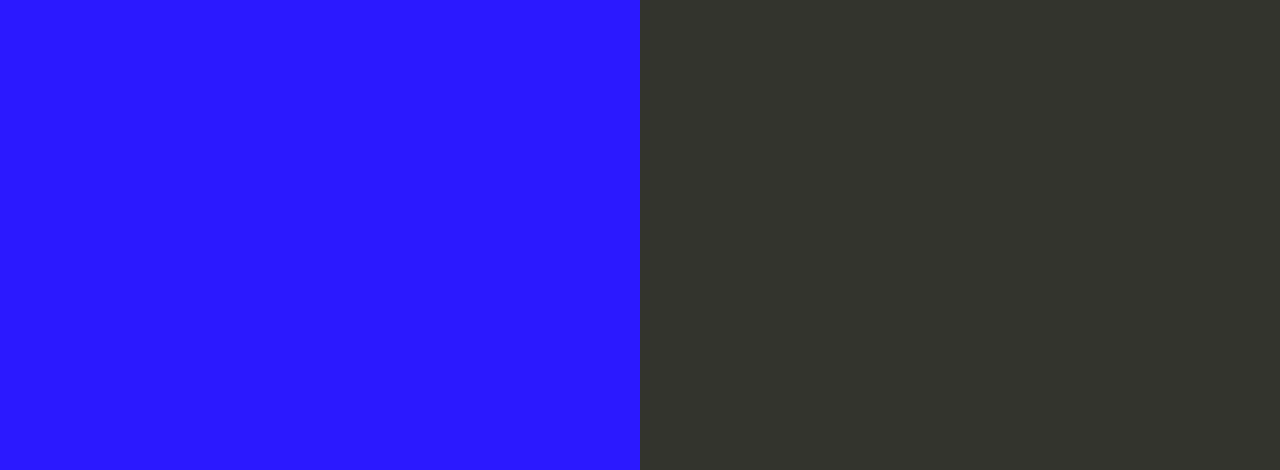
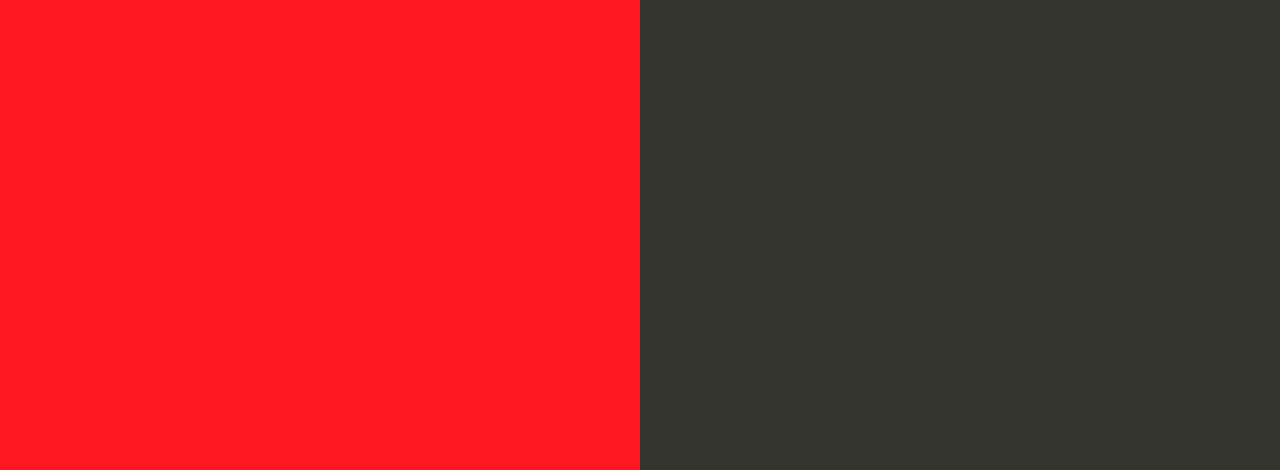
Before and after one commit to sunilinvi/node-sample, a website: page index.html in a window 1280 px wide. Shown: the part 330-800 px from the top of the page. Drawn offline with Linux system fonts and the light colour scheme.

Commit message:
Adds red color to bg

```diff
--- a/index.html
+++ b/index.html
@@ -35,7 +35,7 @@
 
         text-align: right;
         padding-top: 11em;
-        background-color: #2b19ff;
+        background-color: #ff1821;
 
       }
       .textColumn p {
```
